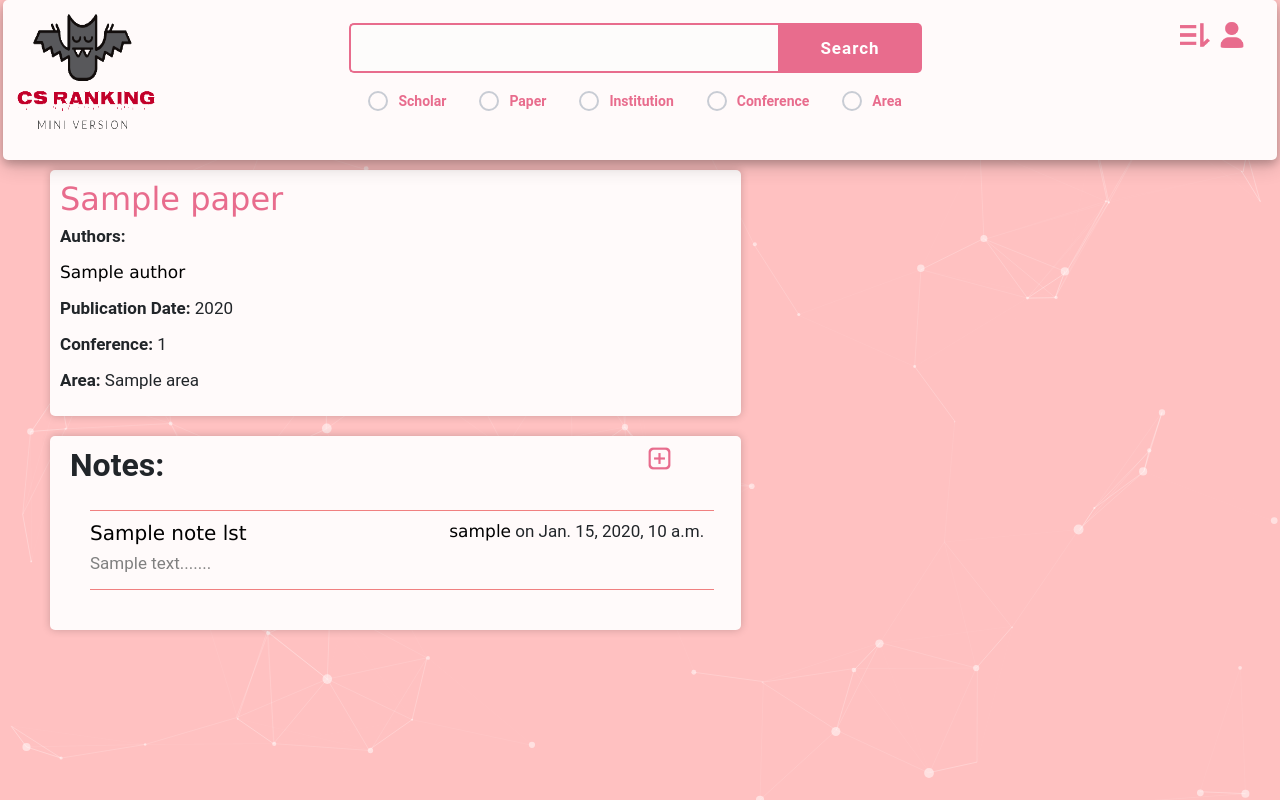
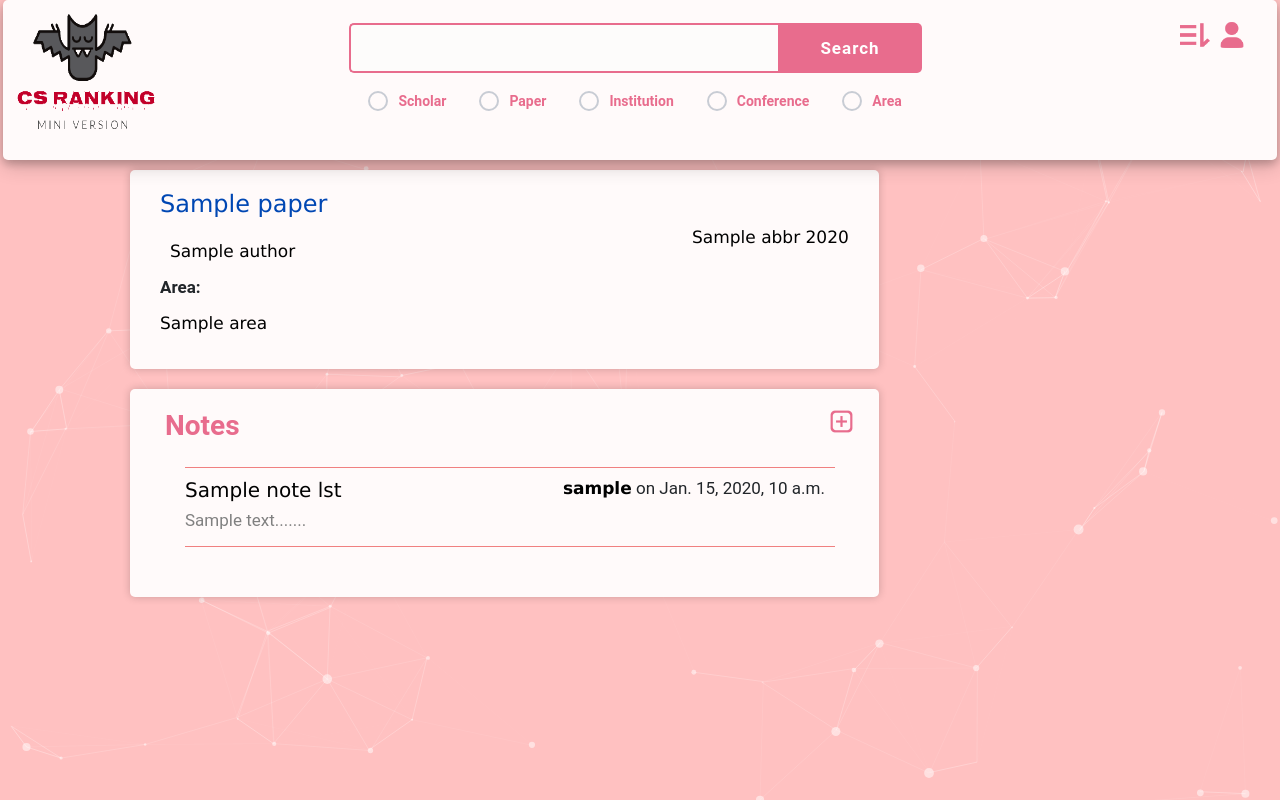
Before and after one commit to Oxer11/Mini-CSRanking, a Django app: template templates/paper.html in a window 1280 px wide. Run offline with Django 3.2, Linux system fonts and the light colour scheme; the template is opened without the code that fills it: most values are stand-ins (such as "Sample title", 1, 10 or a date in 2020); some libraries are stand-ins or nearby versions.

Commit message:
paper.html

```diff
--- a/templates/paper.html
+++ b/templates/paper.html
@@ -4,28 +4,31 @@
 
 {% block mainbody %}
 	<div style="position:absolute;top:150px;left:50px;margin:0;z-index:888;float:left;width:90%;">
-	<div class="basic_info" class="container-fluid" style="float:left;margin-left:0;margin-top:20px;width:60%;min-height:50%;">
-        <h2><a href="{{paper.href}}" style="color:#E86C8D;">{{ paper.title }}</a></h2>
-        <p><b>Authors:</b>
-        <p class="enum">
+	<div class="basic_info" class="container-fluid" style="float:left;margin-left:80px;margin-top:20px;width:65%;min-height:50%;padding:20px 30px;">
+		<h4><a href="{{paper.href}}" style="color:#0047b3">{{paper.title}}</a></h4>
+		<p style="float:right"><a href="/conference/?name={{paper.conf_id.abbr}}&year={{paper.year}}" style="font-weight:550">{{paper.conf_id.abbr}} {{paper.year}}</a></p>
+		<br>
+		<div style="width:100%;margin-left:10px;">
+		<p>
+        <span class="enum">
 			{% for sch in author_list %}
 				<a href="/scholar/?name={{ sch.name|urlencode }}">{{sch.name}}</a>
 			{% empty %}
 				None
 			{% endfor %}
+        </span>
         </p>
-        </p>
-        <p><b>Publication Date:</b> {{paper.year}} </p>
-        <p><b>Conference:</b> {{paper.conf_id}} </p>
-        <p><b>Area:</b> {{area}} </p>
+		</div>
+		<p><b>Area:</b></p>
+		<p><a href="/area/?name={{ area.name|urlencode}}">{{area.name}} </a></p>
 	</div>
-	<div class="basic_info" class="container-fluid" style="float:left;margin-left:0;margin-top:20px;width:60%;min-height:50%;">
-		<a href="/editnote/?paper={{paper.title|urlencode}}" style="display:inline-block;position:absolute;right:530px;"><img src="{% static 'add.png' %}" alt="add" style="height:25px;width:25px;"/></a>
-        <h2 style="display:inline-block;margin-bottom:25px;margin-left:10px;"><b>Notes:</b></h2>
+	<div class="basic_info" class="container-fluid" style="float:left;margin-left:80px;margin-top:20px;width:65%;min-height:50%;padding:20px 25px;">
+		<a href="/editnote/?paper={{paper.title|urlencode}}" style="display:inline-block;float:right;"><img src="{% static 'add.png' %}" alt="add" style="height:25px;width:25px;"/></a>
+        <h3 style="display:inline-block;margin-bottom:25px;margin-left:10px;"><b>Notes</b></h3>
 		{% for n in note_lst %}
 		<div class="publication">
 			<div style="margin-top:10px;margin-bottom:10px;">
-			<p class="pub_year"><a href="/profile/?name={{n.author.username|urlencode}}"> {{ n.author.username }}</a> on {{n.date}}</p>
+				<p class="pub_year"><a href="/profile/?name={{n.author.username|urlencode}}"><b> {{ n.author.username }}</b></a> on {{n.date}}</p>
 			<h5><a href="/note/?note={{n.title|urlencode}}">{{n.title}}</a></h5>
 			<p style="color:gray;">
 			{{ n.content|truncatewords:"50" }}......
--- a/templates/scholar.html
+++ b/templates/scholar.html
@@ -7,7 +7,7 @@
 		<div style="width:100%;min-height:130px;display:block">
 			{% load static %}
 			<img style="display:inline-block;float:left" src="{% static 'asset/avatar_scholar_128.png' %}">
-			<div style="display:inline-block;width:500px;">
+			<div style="display:inline-block;width:480px;">
 				<h3 style="text-align:center;margin-bottom:20px;"><b>{{scholar.name}}</b></h3>
 				<p style="text-align:center;font-size:18px;"><a href="/institution/?name={{scholar.affiliation}}">{{scholar.affiliation}}</a></p>
 				<div style="width:130px;margin:auto;">
@@ -55,7 +55,7 @@
 		<div class="publication" >
 			<div style="margin-top:10px;margin-bottom:10px;">
 			<p class="pub_year"><a href="/conference/?name={{p.conf_id.abbr}}&year={{p.year}}">{{p.conf_id.abbr}} {{p.year}}</a></p>
-			<h5><a href="{{p.href}}" style="color:#0047b3">{{p.title}}</a></h5>
+			<h5><a href="/paper/?title={{p.title}}" style="color:#0047b3">{{p.title}}</a></h5>
 			<p class="enum">
 			{% for sch in author_list|index:forloop.counter0 %}
 				{% ifequal sch.name scholar.name%}
```
Also changed, not shown: templates/conference.html (+7 -5 lines).
